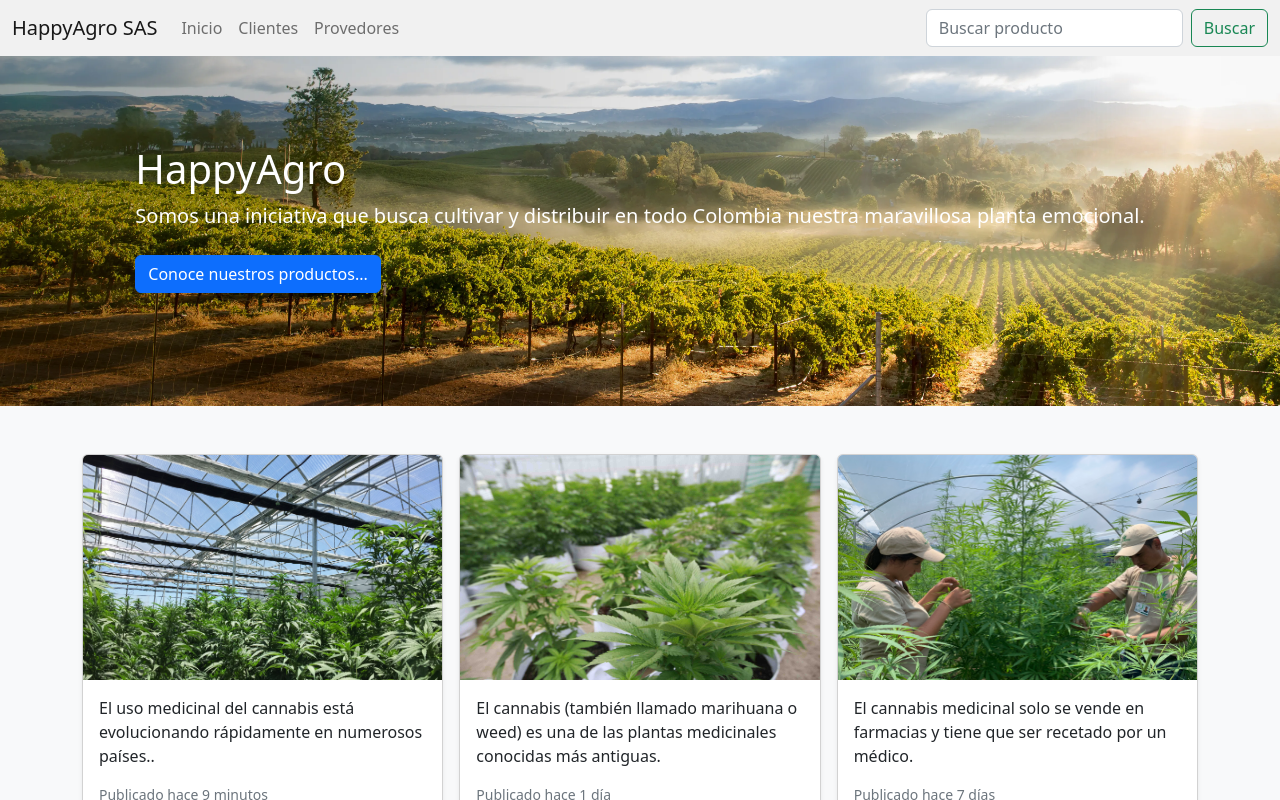
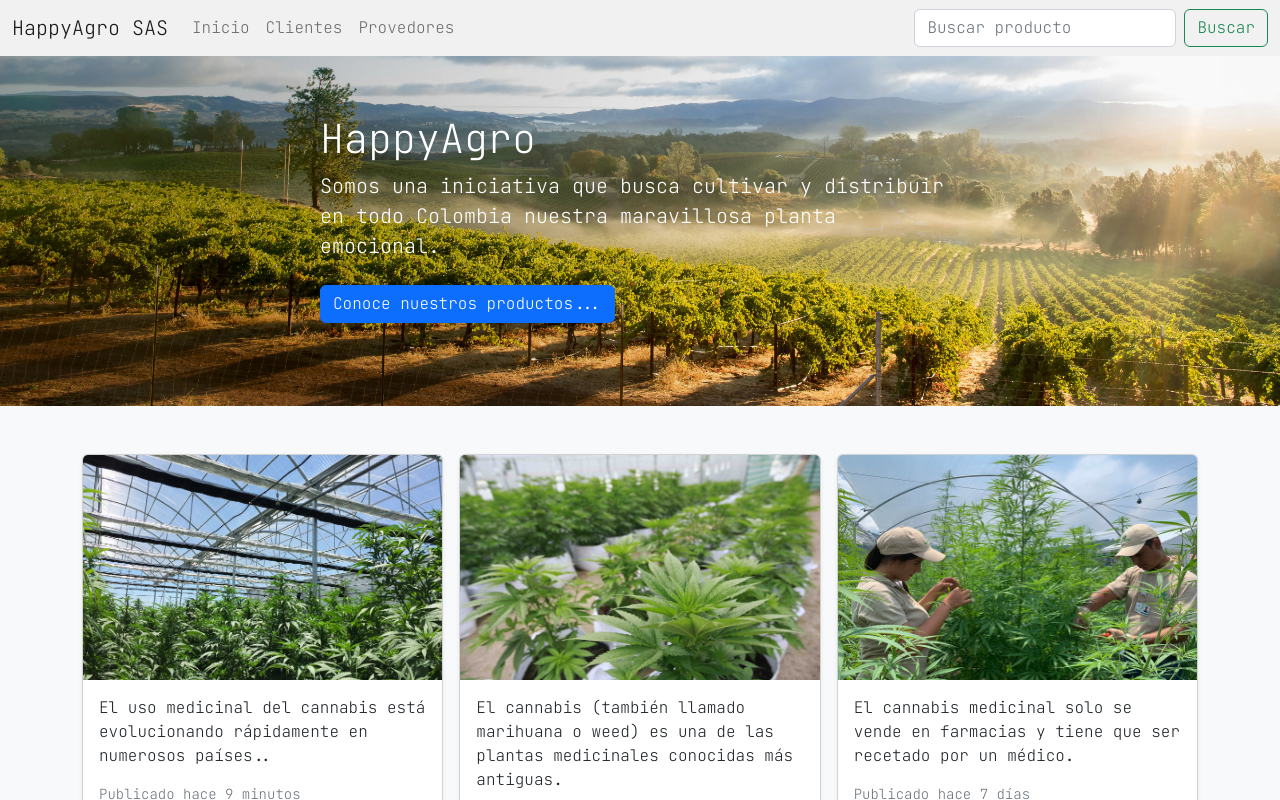
Before and after one commit to santii321/examenReact, a React (Create React App) app: page / in a window 1280 px wide. Shown: the top 800 px of the page. Built offline with nearby package versions, Linux system fonts and the light colour scheme; the HTML template or start-up script is replaced by a standard one.

Commit message:
Se agrega la tipografia correspondiente, y se corrigen errores de diseño

```diff
--- a/src/assets/styles/styles.css
+++ b/src/assets/styles/styles.css
@@ -1,5 +1,8 @@
+@import url('https://fonts.googleapis.com/css2?family=JetBrains+Mono:wght@200&display=swap');
 body{
     background:  #f8f9fa;
+    font-family: 'JetBrains Mono', monospace;
+    font-size: medium;
 }
 .bg-color-nav{
     background-color: #f1f1f1;
@@ -14,6 +17,9 @@ header{
     display: flex;
     align-items: center;
     justify-content: center;
+}
+.headerLogo{
+    width: 50%;
 }
 
 .tamano-letra{
--- a/src/componentes/Header.js
+++ b/src/componentes/Header.js
@@ -3,7 +3,7 @@ function Header() {
 
   return (
     <header>
-      <section classNameName="headerLogo">
+      <section className="headerLogo">
         <div className="slogan">
           <h1 className="fw-light text-white">HappyAgro</h1>
           <p className="lead text-white">Somos una iniciativa que busca cultivar y distribuir en todo Colombia nuestra maravillosa planta emocional.</p>
```
